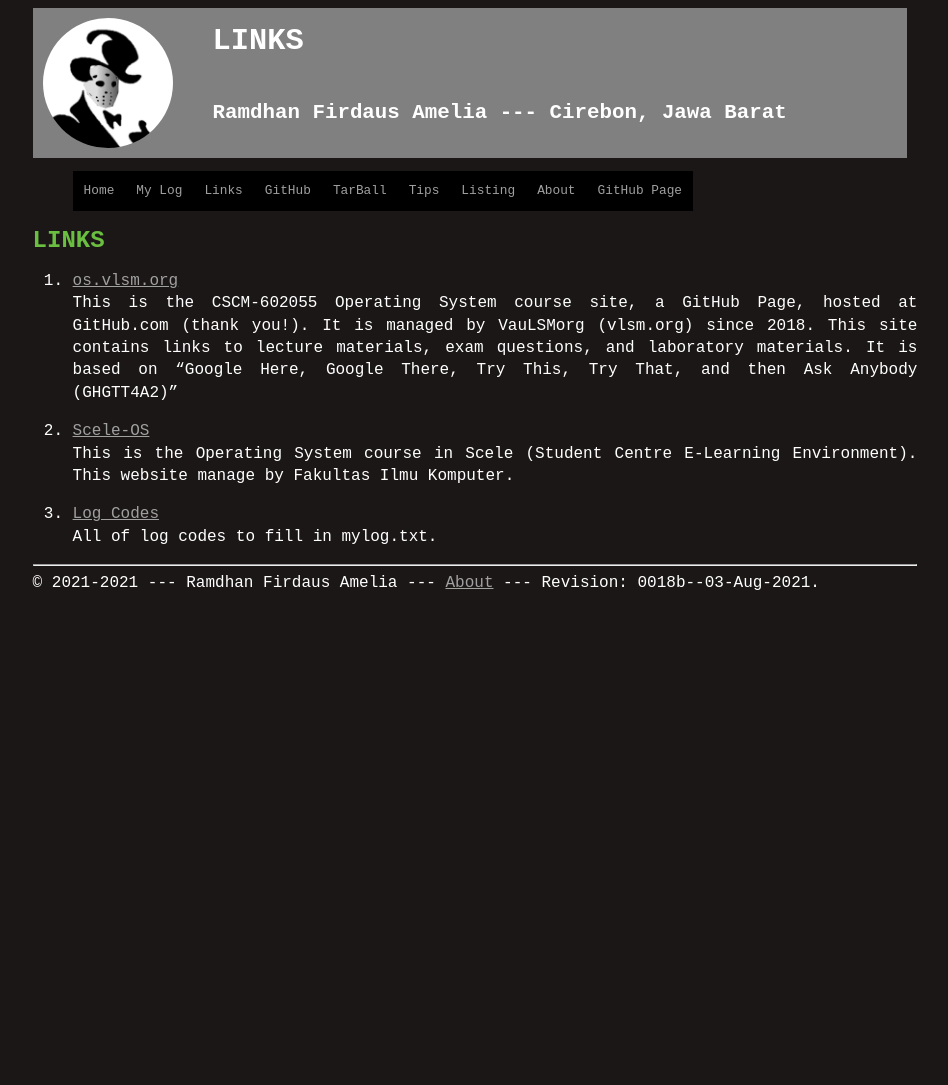
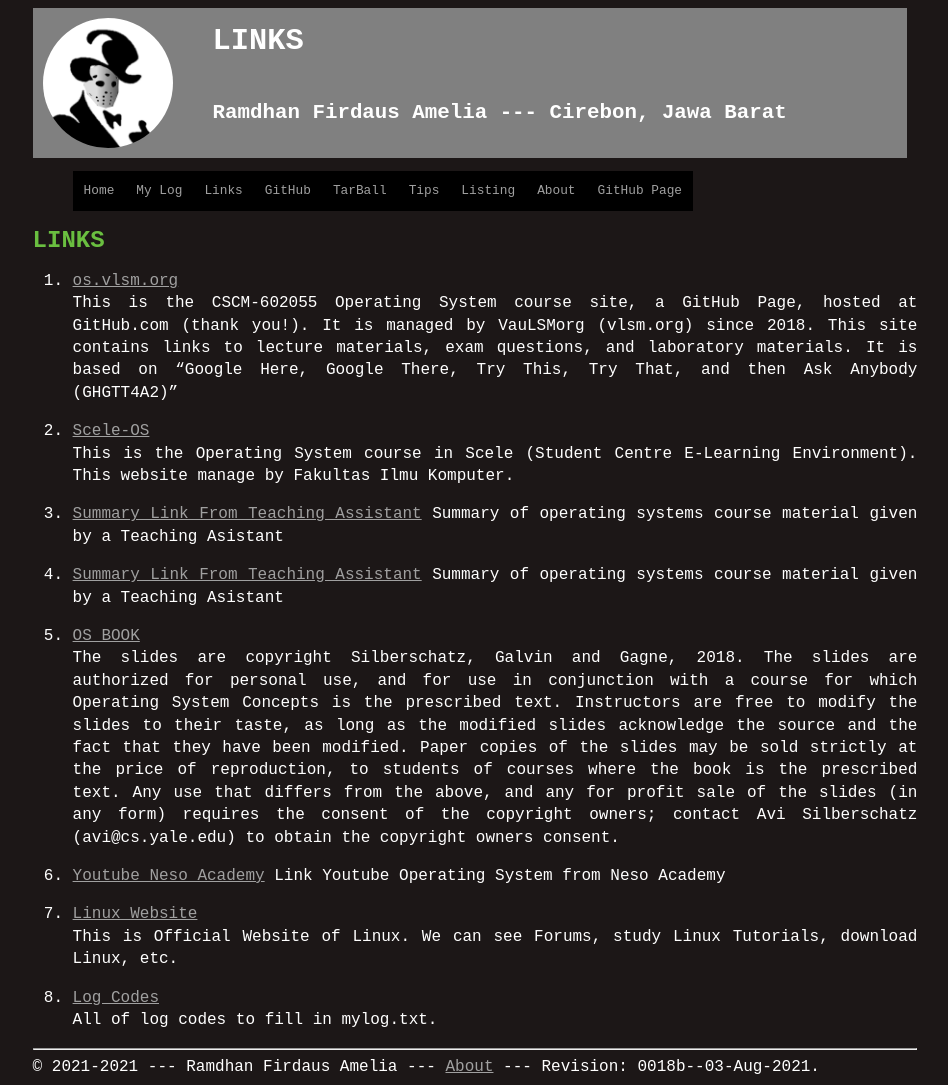
Before and after one commit to ramdhanfirdaus/os212, a Jekyll site: the page built from links.md, in a window 1280 px wide. Shown: the whole page, without its empty margins (165-1113 px from the left). Built offline with Jekyll 4.4.1, drawn with Linux system fonts in a browser that asks for light colours; our own code applies the rules of GitHub Pages for plain Markdown files; before the commit the page ends 900 px from its top, so only the background shows below that.

Commit message:
Update links.md

```diff
--- a/links.md
+++ b/links.md
@@ -16,5 +16,30 @@ This is the Operating System course in Scele (Student Centre E-Learning Environm
 This website manage by Fakultas Ilmu Komputer.
 
 
-3. [Log Codes](https://osp4diss.vlsm.org/ETC/logCodes.txt)<br>
+3. [Summary Link From Teaching Assistant](https://osp4diss.vlsm.org/osp-115.html)
+Summary of operating systems course material given by a Teaching Asistant
+
+
+4. [Summary Link From Teaching Assistant](https://osp4diss.vlsm.org/osp-115.html)
+Summary of operating systems course material given by a Teaching Asistant
+
+
+5. [OS BOOK](https://www.os-book.com/OS10/slide-dir/)<br>
+The slides are copyright Silberschatz, Galvin and Gagne, 2018.
+The slides are authorized for personal use, and for use in conjunction with a course for which Operating System Concepts is the prescribed text.
+Instructors are free to modify the slides to their taste, as long as the modified slides acknowledge the source and the fact that they have been modified.
+Paper copies of the slides may be sold strictly at the price of reproduction, to students of courses where the book is the prescribed text.
+Any use that differs from the above, and any for profit sale of the slides (in any form) requires the consent of the copyright owners; contact Avi Silberschatz (avi@cs.yale.edu) to obtain the copyright owners consent.
+
+
+6. [Youtube Neso Academy](https://www.youtube.com/playlist?list=PLBlnK6fEyqRiVhbXDGLXDk_OQAeuVcp2O)
+Link Youtube Operating System from Neso Academy
+
+
+7. [Linux Website](https://www.linux.org/)<br>
+This is Official Website of Linux.
+We can see Forums, study Linux Tutorials, download Linux, etc.
+
+
+8. [Log Codes](https://osp4diss.vlsm.org/ETC/logCodes.txt)<br>
 All of log codes to fill in mylog.txt.
```
